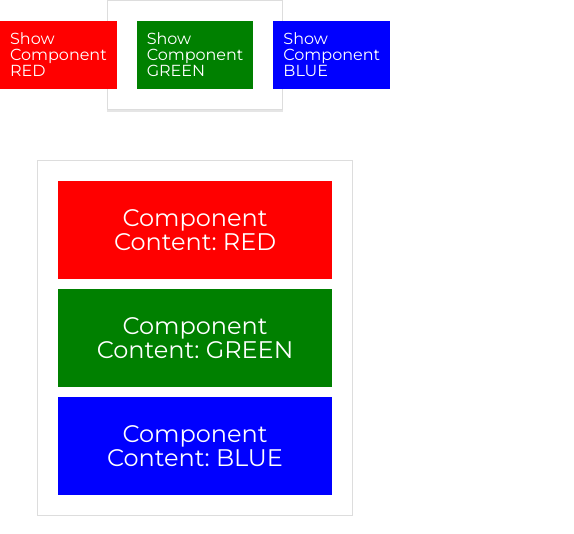
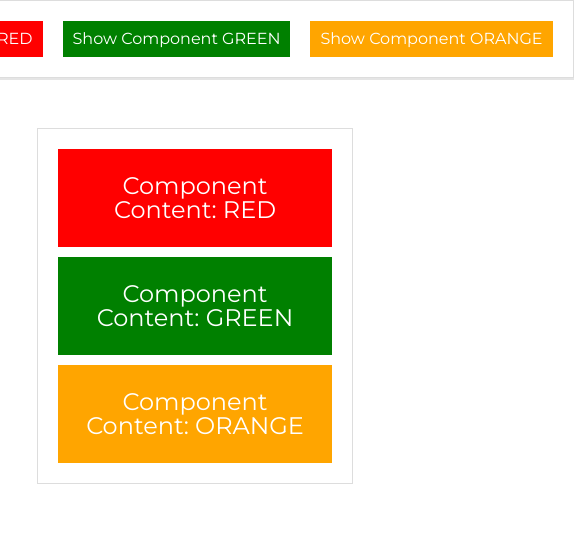
Before and after one commit to Pumba-Dev/projeto-03-vue, a Vue app: page / in a window 390 px wide. Shown: the top 534 px of the page, 574 px wide, since content can reach past the window. Built offline with nearby package versions, Linux system fonts and the light colour scheme.

Commit message:
Responsive bug fix

```diff
--- a/src/components/ButtonsContainer.vue
+++ b/src/components/ButtonsContainer.vue
@@ -40,6 +40,6 @@ export default {
   border: 1px solid #ddd;
   padding: 20px;
   box-shadow: 0px 2px rgba(0, 0, 0, 0.1);
-  width: 50%;
+  width: max-content;
 }
 </style>
--- a/src/mocks/ColorsMock.js
+++ b/src/mocks/ColorsMock.js
@@ -1,5 +1,5 @@
 export default [
     'red',
     'green',
-    'blue'
+    'orange'
 ]
```
